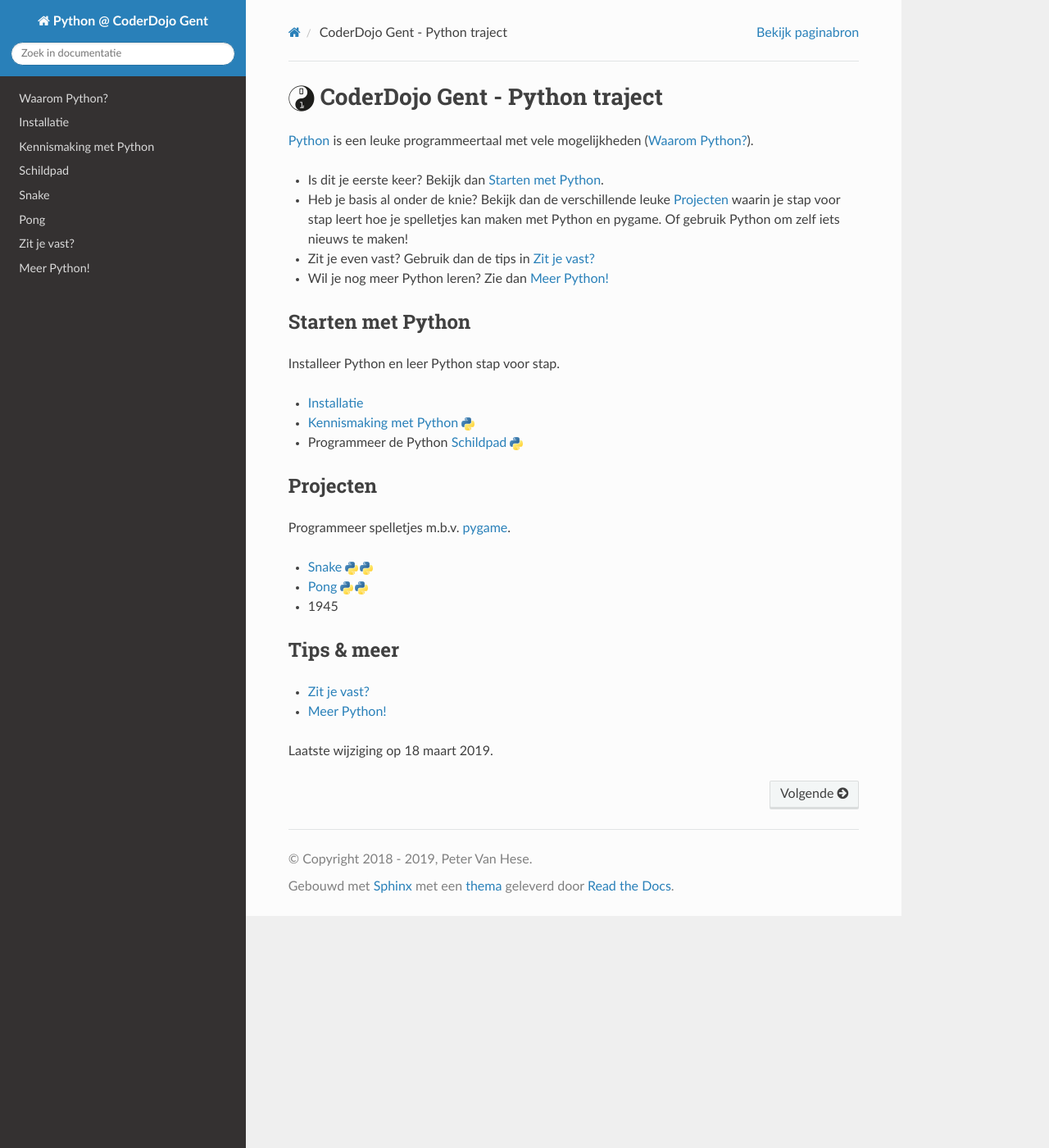
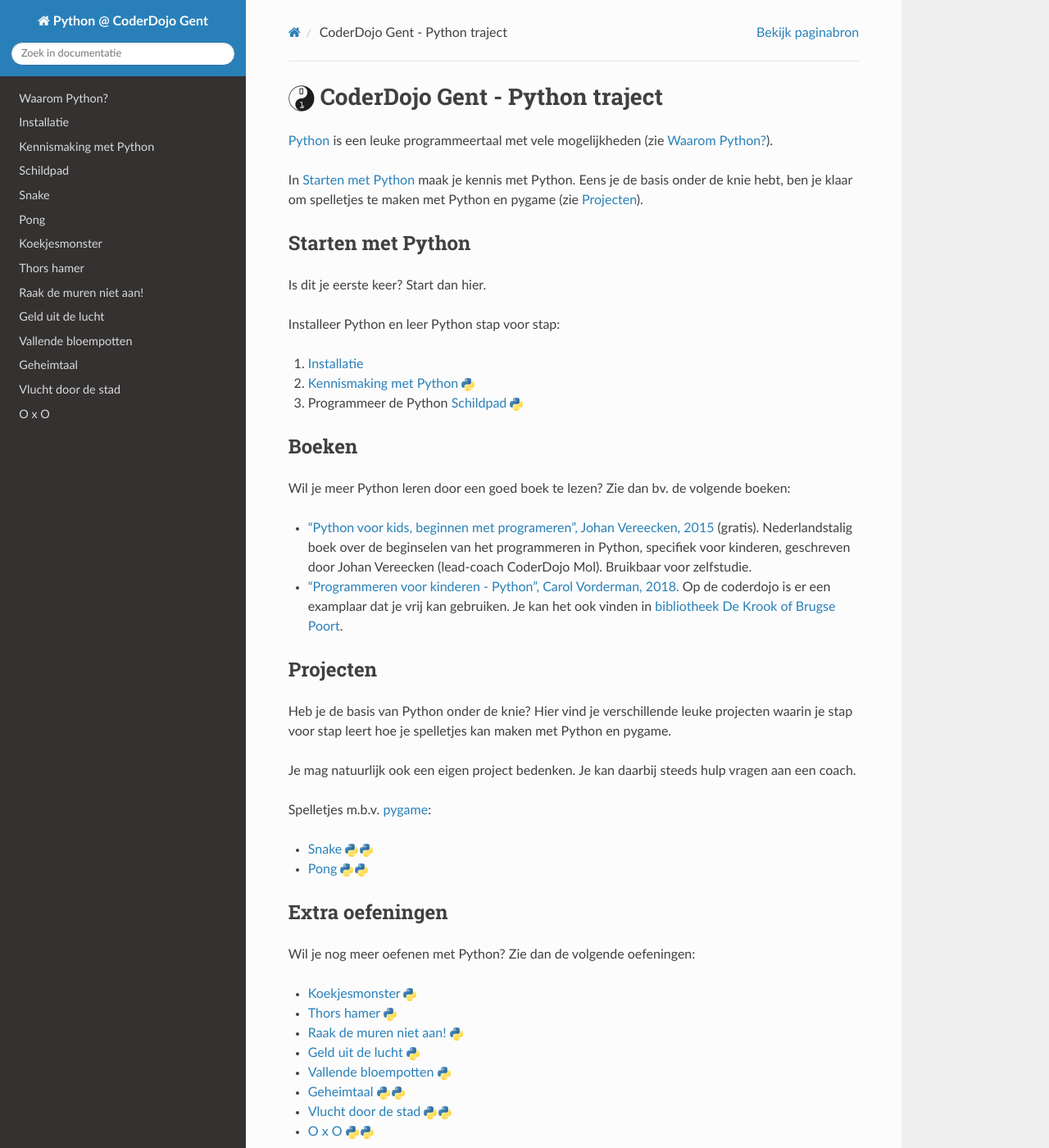
Before and after one commit to pvanhese/CoderDojoGentPython, a Sphinx documentation site: the page built from docs/index.rst, in a window 1280 px wide and 1400 px high. Shown: the whole window at 82% size. Built offline with Sphinx 7.4.7 and the Read the Docs theme 2.0.0, drawn with Linux system fonts in a browser that asks for light colours; some of the changed text lies outside the part shown.

Commit message:
Move all content to front page

```diff
--- a/docs/index.rst
+++ b/docs/index.rst
@@ -5,19 +5,11 @@
 
 `Python <https://www.python.org/>`_
 is een leuke programmeertaal met vele mogelijkheden
-(:doc:`start/waarom_python`).
+(zie :doc:`start/waarom_python`).
 
-* Is dit je eerste keer? Bekijk dan :ref:`starten-met-python`.
-* Heb je basis al onder de knie?
-  Bekijk dan de verschillende leuke :ref:`projecten` waarin je stap voor stap
-  leert hoe je spelletjes kan maken met Python en pygame.
-  Of gebruik Python om zelf iets nieuws te maken!
-* Zit je even vast? Gebruik dan de tips in :doc:`/meer/zitjevast`
-* Wil je nog meer Python leren? Zie dan :doc:`/meer/meerpython`
-
-
-
-
+In :ref:`starten-met-python` maak je kennis met Python.
+Eens je de basis onder de knie hebt, ben je klaar
+om spelletjes te maken met Python en pygame (zie :ref:`projecten`).
 
 
 .. _starten-met-python:
@@ -25,34 +17,13 @@
 Starten met Python
 ------------------
 
-Installeer Python en leer Python stap voor stap.
+Is dit je eerste keer? Start dan hier.
 
-* :doc:`start/installatie`
-* :doc:`start/kennismaking_met_python` |level1|
-* Programmeer de Python :doc:`start/schildpad` |level1|
+Installeer Python en leer Python stap voor stap:
 
-
-.. _projecten:
-
-Projecten
----------
-
-Programmeer spelletjes m.b.v. `pygame <https://www.pygame.org/>`_.
-
-* :doc:`projecten/snake` |level2|
-* :doc:`projecten/pong` |level2|
-* 1945
-
-
-.. _tips:
-
-Tips & meer
------------
-
-* :doc:`meer/zitjevast`
-* :doc:`meer/meerpython`
-
-
+1. :doc:`start/installatie`
+2. :doc:`start/kennismaking_met_python` |level1|
+3. Programmeer de Python :doc:`start/schildpad` |level1|
 
 .. toctree::
    :maxdepth: 2
@@ -62,13 +33,165 @@
    /start/installatie
    /start/kennismaking_met_python
    /start/schildpad
+
+
+
+.. _boeken:
+
+Boeken
+------
+
+Wil je meer Python leren door een goed boek te lezen?
+Zie dan bv. de volgende boeken:
+
+* `"Python voor kids, beginnen met programeren", Johan Vereecken, 2015`_
+  (gratis).
+  Nederlandstalig boek over de beginselen van het programmeren in Python,
+  specifiek voor kinderen,
+  geschreven door Johan Vereecken (lead-coach CoderDojo Mol).
+  Bruikbaar voor zelfstudie.
+
+* `"Programmeren voor kinderen - Python", Carol Vorderman, 2018.`_
+  Op de coderdojo is er een examplaar dat je vrij kan gebruiken.
+  Je kan het ook vinden in
+  `bibliotheek De Krook of Brugse Poort <http://zoeken.gent.bibliotheek.be/detail/Carol-Vorderman/Programmeren-voor-kinderen-Python/Boek/?itemid=%7Clibrary%2Fmarc%2Fvlacc%7C10121547>`_.
+
+
+.. _"Python voor kids, beginnen met programeren", Johan Vereecken, 2015: https://drive.google.com/file/d/0B3O0JyThwfynaFkxLVhYbU5mbVU
+.. _"Programmeren voor kinderen - Python", Carol Vorderman, 2018.: https://www.lannoo.be/en/programmeren-voor-kinderen-python
+
+
+
+.. _projecten:
+
+Projecten
+---------
+
+Heb je de basis van Python onder de knie?
+Hier vind je verschillende leuke projecten waarin je stap voor stap
+leert hoe je spelletjes kan maken met Python en pygame.
+
+Je mag natuurlijk ook een eigen project bedenken.
+Je kan daarbij steeds hulp vragen aan een coach.
+
+Spelletjes m.b.v. `pygame <https://www.pygame.org/>`_:
+
+* :doc:`projecten/snake` |level2|
+* :doc:`projecten/pong` |level2|
+
+.. toctree::
+   :maxdepth: 2
+   :hidden:
+
    /projecten/snake
    /projecten/pong
-   /meer/zitjevast
-   /meer/meerpython
+
+
+
+
+
+.. _extraoefeningen:
+
+Extra oefeningen
+----------------
+
+Wil je nog meer oefenen met Python? Zie dan de volgende oefeningen:
+
+* :doc:`/oefeningen/koekjesmonster` |level1|
+* :doc:`/oefeningen/thors_hamer` |level1|
+* :doc:`/oefeningen/muren` |level1|
+* :doc:`/oefeningen/geld` |level1|
+* :doc:`/oefeningen/bloempotten` |level1|
+* :doc:`/oefeningen/geheimtaal` |level2|
+* :doc:`/oefeningen/vlucht_door_de_stad` |level2|
+* :doc:`/oefeningen/oxo` |level2|
+
+
+.. toctree::
+   :maxdepth: 2
+   :hidden:
+
+   /oefeningen/koekjesmonster
+   /oefeningen/thors_hamer
+   /oefeningen/muren
+   /oefeningen/geld
+   /oefeningen/bloempotten
+   /oefeningen/geheimtaal
+   /oefeningen/vlucht_door_de_stad
+   /oefeningen/oxo
+
+
+
+.. _zitjevast:
+
+Zit je vast?
+------------
+
+Het is normaal dat je af en toe even vast zit.
+Programmeren is ook leren oplossingen vinden.
+Enkele tips voor wanneer je vast zit:
+
+* Zoek uit wat het probleem precies is:
+
+   * Wat verwacht je te zien? Waarom zie je dat niet?
+   * Welke waarden heeft een bepaalde variabele (print deze eens)?
+     Hoort dat zo te zijn?
+   * Kan je een kleinere stukje code schrijven dat wel werkt?
+   * Wat gebeurt als je je code een beetje aanpast? Werkt het dan nog?
+
+* Als je een bepaalde foutmelding krijgt,
+  zoek dan eens op internet (bv. met `Duck Duck Go`_) om te achterhalen wat
+  het probleem precies is en of je er oplossingen voor vindt.
+* Vraag hulp aan je vrienden.
+* Vraag hulp aan een coach.
+
+
+.. _Duck Duck Go: https://duckduckgo.com
+
+
+
+.. _links:
+
+Links
+-----
+
+CoderDojos
+~~~~~~~~~~
+
+* `CoderDojo België <http://www.coderdojobelgium.be/nl>`_
+* `CoderDojo Gent <http://gent.coderdojobelgium.be/home>`_
+
+Python
+~~~~~~
+
+* `The Zen of Python`_
+* `The Python Tutorial`_
+* `Officiële website Python`_
+
+.. _The Zen of Python: https://www.python.org/dev/peps/pep-0020/
+.. _The Python Tutorial: https://docs.python.org/3.7/tutorial/index.html#tutorial-index
+.. _Officiële website Python: https://www.python.org/
+
+
+IDEs
+~~~~
+
+* `IDLE`_ (Python’s Integrated Development and Learning Environment)
+  is een goede editor om kennis te maken met Python.
+
+* `PyCharm`_ is een professionele ontwikkelomgeving die
+  je kan gebruiken eens je Python al wat beter kent.
+
+.. _IDLE: https://docs.python.org/3/library/idle.html
+.. _PyCharm: https://www.jetbrains.com/pycharm/
+
+
+
+
+
+
 
 .. :ref:`genindex`
 
 
-
 Laatste wijziging op |today|.
```
Also changed, not shown: docs/meer/meerpython.rst (deleted, +0 -80 lines), docs/meer/zitjevast.rst (deleted, +0 -27 lines).
